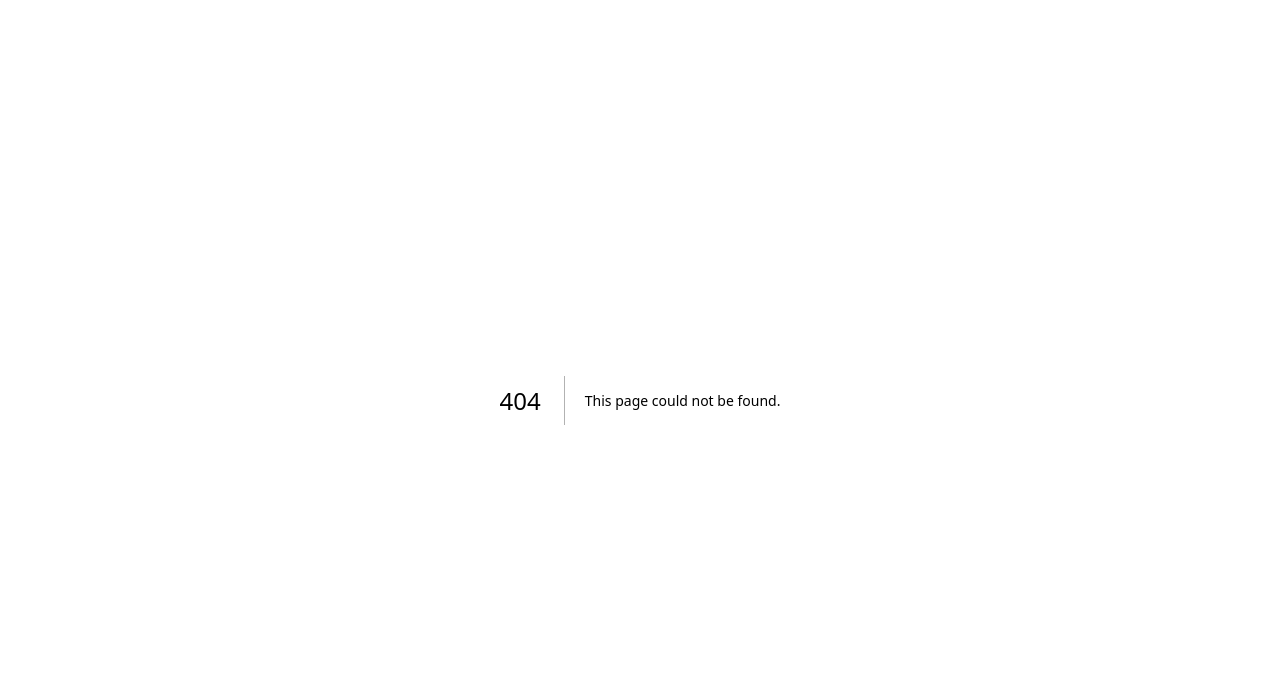
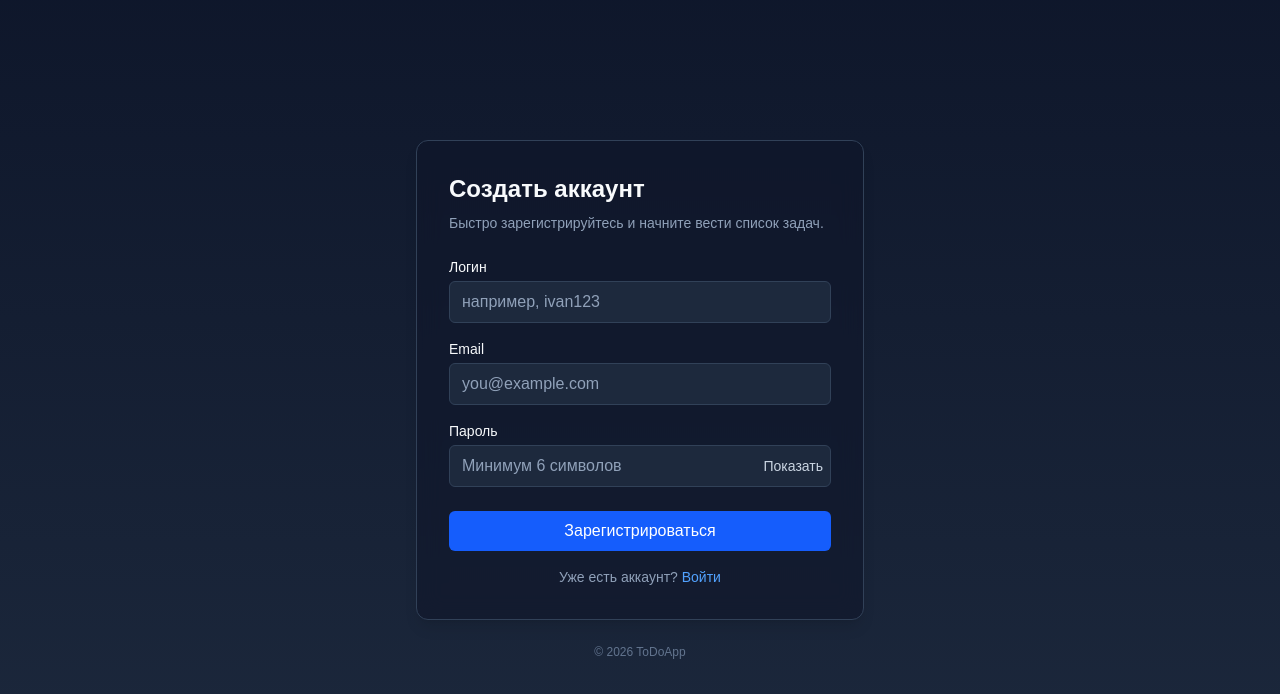
Before and after one commit to ch0bus/ToDo_TripleStack, a Next.js app in the folder frontend/react_app/: page /register in a window 1280 px wide. Before the commit this address had no page. Shown: the top 694 px of the page. Built offline with nearby package versions, Linux system fonts and the light colour scheme; no server answers.

Commit message:
feat: add register page

```diff
--- /dev/null
+++ b/frontend/react_app/src/app/register/page.tsx
@@ -0,0 +1,136 @@
+"use client";
+
+import { FormEvent, useState } from "react";
+
+const API_URL = process.env.NEXT_PUBLIC_API_URL ?? "http://localhost:8000/api";
+
+export default function RegisterPage() {
+  const [loading, setLoading] = useState(false);
+  const [error, setError] = useState<string | null>(null);
+  const [success, setSuccess] = useState<string | null>(null);
+  const [showPassword, setShowPassword] = useState(false);
+
+  async function handleSubmit(e: FormEvent) {
+    e.preventDefault();
+    setError(null);
+    setSuccess(null);
+
+    const form = e.target as HTMLFormElement;
+    const formData = new FormData(form);
+    const username = String(formData.get("username") || "").trim();
+    const email = String(formData.get("email") || "").trim();
+    const password = String(formData.get("password") || "");
+
+    if (!username || !email || !password) {
+      setError("Заполните все поля");
+      return;
+    }
+
+    if (password.length < 6) {
+      setError("Пароль должен быть не менее 6 символов");
+      return;
+    }
+
+    setLoading(true);
+    try {
+      const res = await fetch(`${API_URL}/auth/register/`, {
+        method: "POST",
+        headers: { "Content-Type": "application/json" },
+        body: JSON.stringify({ username, email, password }),
+      });
+
+      const data = await res.json().catch(() => ({}));
+
+      if (!res.ok) {
+        setError(data?.detail || data?.message || "Ошибка регистрации");
+      } else {
+        setSuccess("Аккаунт успешно создан. Проверьте почту (если требуется).");
+        form.reset();
+      }
+    } catch (err) {
+      setError("Сетевая ошибка. Попробуйте позже.");
+    } finally {
+      setLoading(false);
+    }
+  }
+
+  return (
+    <main className="min-h-screen flex items-center justify-center bg-gradient-to-b from-slate-900 to-slate-800 text-slate-50 p-6">
+      <div className="w-full max-w-md">
+        <div className="bg-slate-900/60 backdrop-blur-md border border-slate-700 rounded-xl shadow-lg p-8">
+          <h1 className="text-2xl font-semibold mb-2">Создать аккаунт</h1>
+          <p className="text-sm text-slate-400 mb-6">Быстро зарегистрируйтесь и начните вести список задач.</p>
+
+          <form onSubmit={handleSubmit} className="space-y-4">
+            <div>
+              <label htmlFor="username" className="block text-sm mb-1">Логин</label>
+              <input
+                id="username"
+                name="username"
+                className="w-full rounded-md border border-slate-700 bg-slate-800 px-3 py-2 text-slate-50 placeholder-slate-400 focus:outline-none focus:ring-2 focus:ring-blue-500"
+                placeholder="например, ivan123"
+                required
+                autoComplete="username"
+              />
+            </div>
+
+            <div>
+              <label htmlFor="email" className="block text-sm mb-1">Email</label>
+              <input
+                id="email"
+                name="email"
+                type="email"
+                className="w-full rounded-md border border-slate-700 bg-slate-800 px-3 py-2 text-slate-50 placeholder-slate-400 focus:outline-none focus:ring-2 focus:ring-blue-500"
+                placeholder="you@example.com"
+                required
+                autoComplete="email"
+              />
+            </div>
+
+            <div>
+              <label htmlFor="password" className="block text-sm mb-1">Пароль</label>
+              <div className="relative">
+                <input
+                  id="password"
+                  name="password"
+                  type={showPassword ? "text" : "password"}
+                  className="w-full rounded-md border border-slate-700 bg-slate-800 px-3 py-2 pr-12 text-slate-50 placeholder-slate-400 focus:outline-none focus:ring-2 focus:ring-blue-500"
+                  placeholder="Минимум 6 символов"
+                  required
+                  autoComplete="new-password"
+                />
+                <button
+                  type="button"
+                  onClick={() => setShowPassword((s) => !s)}
+                  className="absolute right-2 top-1/2 -translate-y-1/2 text-sm text-slate-300 hover:text-slate-100"
+                  aria-label={showPassword ? "Скрыть пароль" : "Показать пароль"}
+                >
+                  {showPassword ? "Скрыть" : "Показать"}
+                </button>
+              </div>
+            </div>
+
+            {error && <div className="text-sm text-red-400">{error}</div>}
+            {success && <div className="text-sm text-green-400">{success}</div>}
+
+            <div className="pt-2">
+              <button
+                type="submit"
+                disabled={loading}
+                className="w-full flex justify-center items-center gap-2 rounded-md bg-blue-600 px-4 py-2 font-medium text-white hover:bg-blue-500 disabled:opacity-60"
+              >
+                {loading ? "Создание..." : "Зарегистрироваться"}
+              </button>
+            </div>
+          </form>
+
+          <div className="mt-4 text-center text-sm text-slate-400">
+            Уже есть аккаунт? <a href="/login" className="text-blue-400 hover:underline">Войти</a>
+          </div>
+        </div>
+
+        <div className="mt-6 text-center text-xs text-slate-500">© {new Date().getFullYear()} ToDoApp</div>
+      </div>
+    </main>
+  );
+}
```
